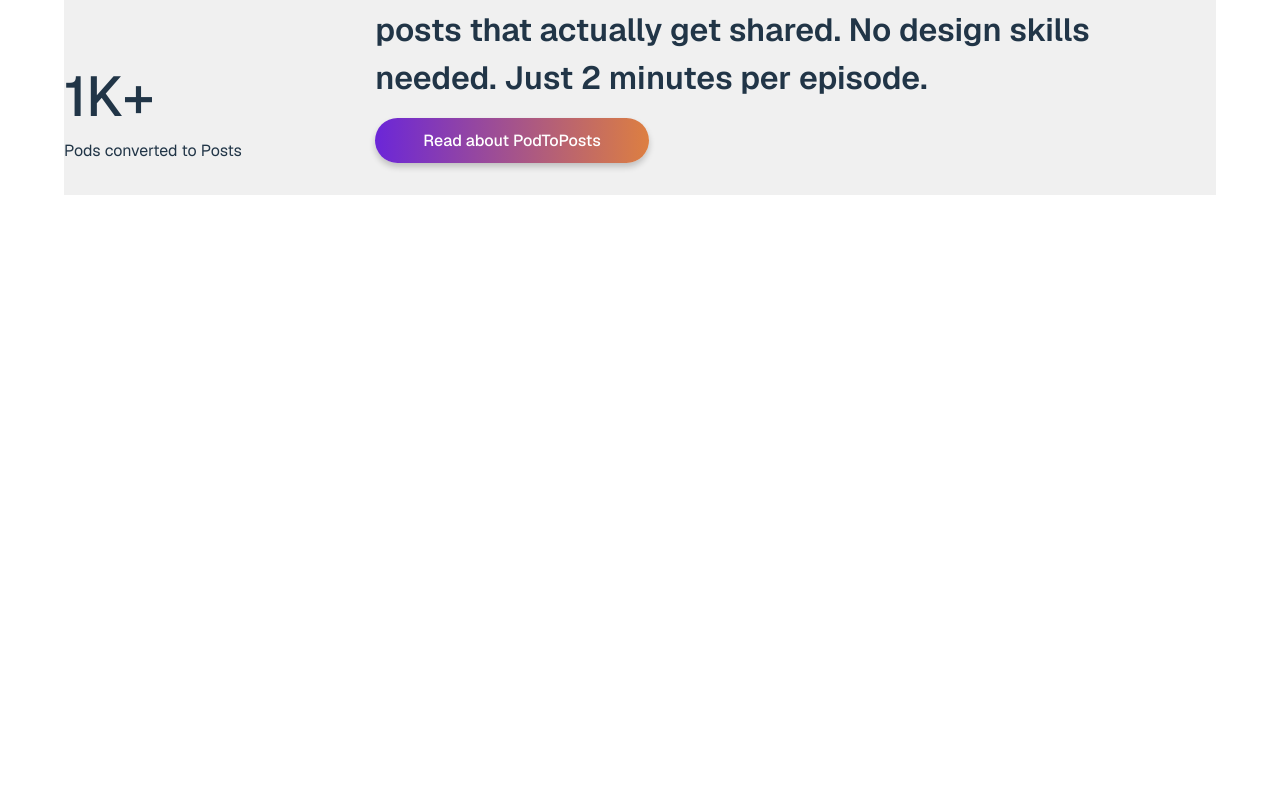
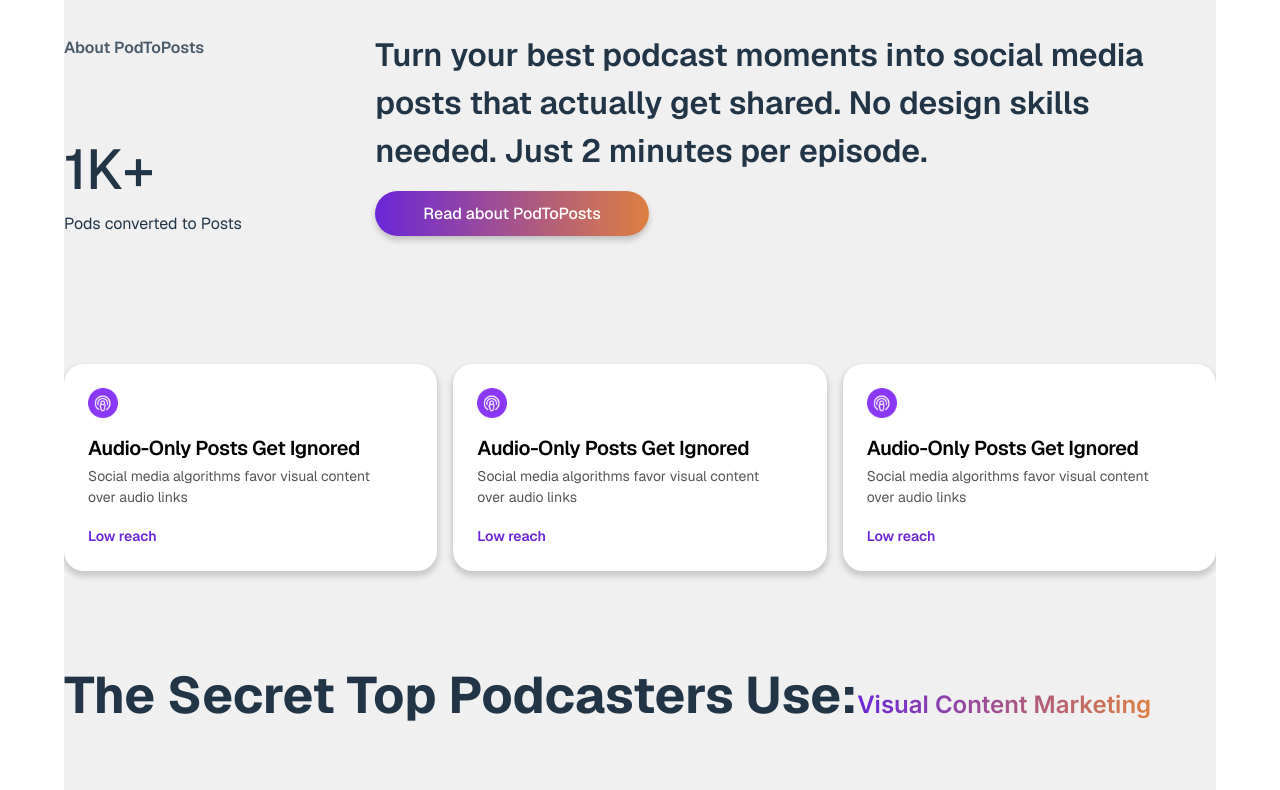
Before and after one commit to botkumar01/pod2posts, a React (Vite) app: page /home in a window 1280 px wide. Shown: the part 1124-1914 px from the top of the page. Before the commit the page ends 1319 px from the top, so only its background shows below. Built offline with nearby package versions, Linux system fonts and the light colour scheme; a web font is replaced by a local one.

Commit message:
infocard section

```diff
--- a/src/Pages/HomePage.scss
+++ b/src/Pages/HomePage.scss
@@ -53,8 +53,8 @@
     .about {
         display: flex;
         justify-content: space-between;
-        // align-items: center;
         padding: 2rem 0;
+        margin: 4rem 0;
 
         .aboutImage {
             flex-grow: 1;
@@ -92,6 +92,14 @@
                 font-weight: 600 !important;
             }
         }
+    }
+
+    .infoCardPanel {
+        display: flex;
+        gap: 1rem;
+        margin: 6rem 0;
+        justify-content: space-between;
+        align-items: center;
     }
 
 }
@@ -159,6 +167,10 @@
 
         }
 
+        .infoCardPanel {
+            flex-direction: column;
+            gap: 2rem;
+        }
 
     }
 
--- a/src/Pages/HomePage.tsx
+++ b/src/Pages/HomePage.tsx
@@ -2,6 +2,12 @@
 
 import Nav from "../components/Nav/Nav";
 import Button from "../components/Button";
+import InfoCard from "../components/InfoCard";
+import GradientText from "../components/GradientText";
+
+
+import audioIcon from "../assets/audio.png";
+
 
 const HomePage: React.FC = () => {
   return (
@@ -16,7 +22,7 @@
         ]}
       />
 
-      <div className="hero">
+      <section className="hero">
         <h1>
             Grow Your Podcast Audience 1x Faster With Visual Content
         </h1>
@@ -27,12 +33,12 @@
             <Button variant="white" text="Watch Demo" />
             <Button variant="primary" text="Get Started" />
         </div>
-      </div>
+      </section>
 
-      <div className="placeholderImage">
-      </div>
+      <section className="placeholderImage">
+      </section>
 
-      <div className="about">
+      <section className="about">
         <div className="aboutImage left">
             <span className="title">About PodToPosts</span>
             <div>
@@ -53,7 +59,51 @@
             <Button variant="primary" text="Read about PodToPosts" />
 
         </div>
-      </div>
+      </section>
+
+
+      <section className="infoCardPanel">
+
+        <InfoCard
+          icon={audioIcon}
+          title="Audio-Only Posts Get Ignored"
+          description="Social media algorithms favor visual content over audio links"
+          linkText="Low reach"
+          linkUrl="#"
+        />
+
+        <InfoCard
+          icon={audioIcon}
+          title="Audio-Only Posts Get Ignored"
+          description="Social media algorithms favor visual content over audio links"
+          linkText="Low reach"
+          linkUrl="#"
+        />
+
+        <InfoCard
+          icon={audioIcon}
+          title="Audio-Only Posts Get Ignored"
+          description="Social media algorithms favor visual content over audio links"
+          linkText="Low reach"
+          linkUrl="#"
+        />
+
+      </section>
+
+      <section className="vcmSection">
+
+        <div className="vcmImage left">
+          <h1>
+            The Secret Top Podcasters Use:
+            <GradientText text="Visual Content Marketing" />
+          </h1>
+
+          <img src="" alt="" />
+
+        </div>
+
+
+      </section>
 
     </div>
   );
--- a/src/components/InfoCard.css
+++ b/src/components/InfoCard.css
@@ -12,7 +12,7 @@
   max-width: 400px;
 
   /* shadow effect */
-  box-shadow: 2px 5px 15px rgb(102, 99, 99);
+  box-shadow: 0 4px 5px 2px rgba(102, 99, 99, .25);
 }
 
 .icon-container {
```
